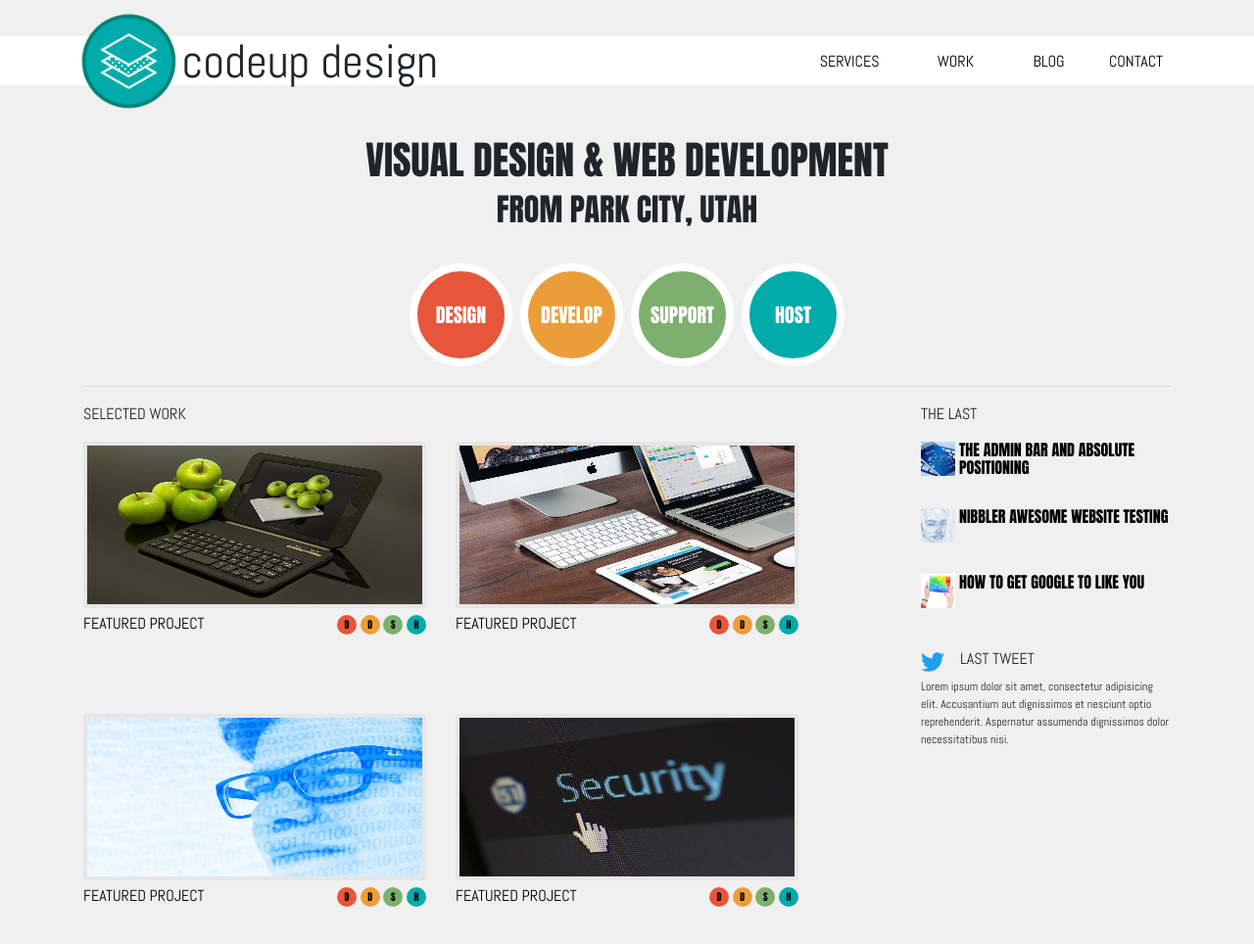
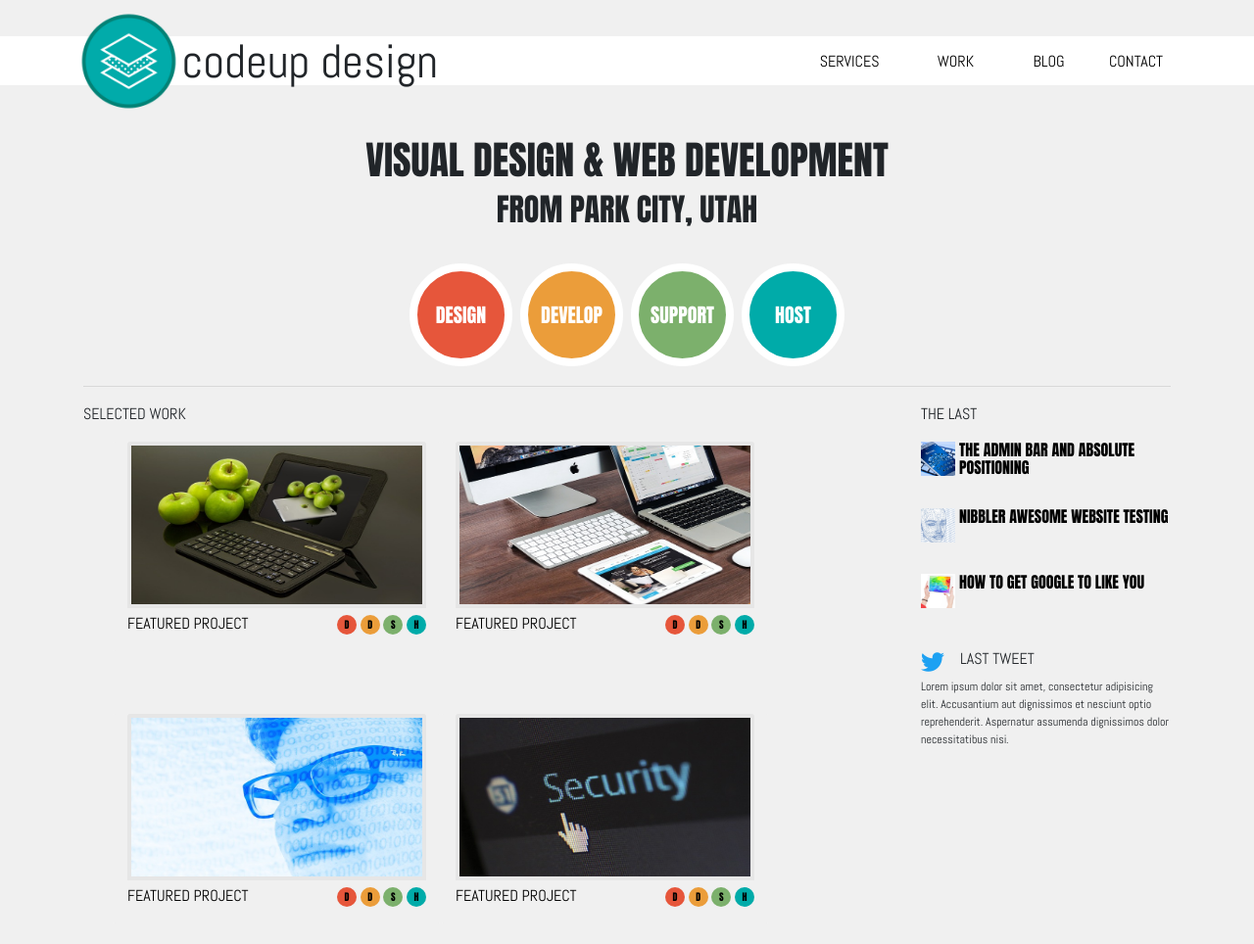
Before and after one commit to james-wienecke/codeup-design-project-reborn, a plain HTML site: page index.html in a window 1280 px wide. Shown: the whole page at 98% size. Drawn offline with nearby package versions, Linux system fonts and the light colour scheme.

Commit message:
Added new class selector for articles in the featured projects section to cap image width/card width in section. Bad aspect ratio when scaling is mostly eliminated. Also had the parent row now justify its children center to keep a natural positioning for articles when card is prevented from continuing to grow in width.

```diff
--- a/index.html
+++ b/index.html
@@ -95,8 +95,8 @@
                 <div class="col">
                     <p class="text-center text-md-left m-0 p-0">SELECTED WORK</p>
                 </div>
-                <div class="row m-0">
-                    <div class="card col-12 col-sm-6 border-0 mt-3 mb-5">
+                <div class="row m-0 justify-content-center">
+                    <div class="article-card card col-12 col-sm-6 border-0 mt-3 mb-5">
                         <a href="#">
                             <img src="/assets/images/apple-ipad.jpg" class="card-img-top work-img" alt="Apple laptop">
                             <div class="card-body px-0 py-1">
@@ -118,7 +118,7 @@
                             </div>
                         </a>
                     </div>
-                    <div class="card col-12 col-sm-6 border-0 mt-3 mb-5">
+                    <div class="article-card card col-12 col-sm-6 border-0 mt-3 mb-5">
                         <a href="#">
                             <img src="/assets/images/macbook.jpg" class="card-img-top work-img" alt="Apple macbook">
                             <div class="card-body px-0 py-1">
@@ -140,7 +140,7 @@
                             </div>
                         </a>
                     </div>
-                    <div class="card col-12 col-sm-6 border-0 mt-3 mb-5">
+                    <div class="article-card card col-12 col-sm-6 border-0 mt-3 mb-5">
                         <a href="#">
                             <img src="/assets/images/man.jpg" class="card-img-top work-img" alt="A man with glasses">
                             <div class="card-body px-0 py-1">
@@ -162,7 +162,7 @@
                             </div>
                         </a>
                     </div>
-                    <div class="card col-12 col-sm-6 border-0 mt-3 mb-5">
+                    <div class="article-card card col-12 col-sm-6 border-0 mt-3 mb-5">
                         <a href="#">
                             <img src="/assets/images/security.jpg" class="card-img-top work-img"
                                  alt="Pointer hover over security">
--- a/style.css
+++ b/style.css
@@ -170,6 +170,7 @@ a {
 #md-hr {
     max-width: 100%;
 }
-.card{
+.article-card {
     background-color: var(--light-grey) !important;
+    max-width: 335px !important;
 }
```
